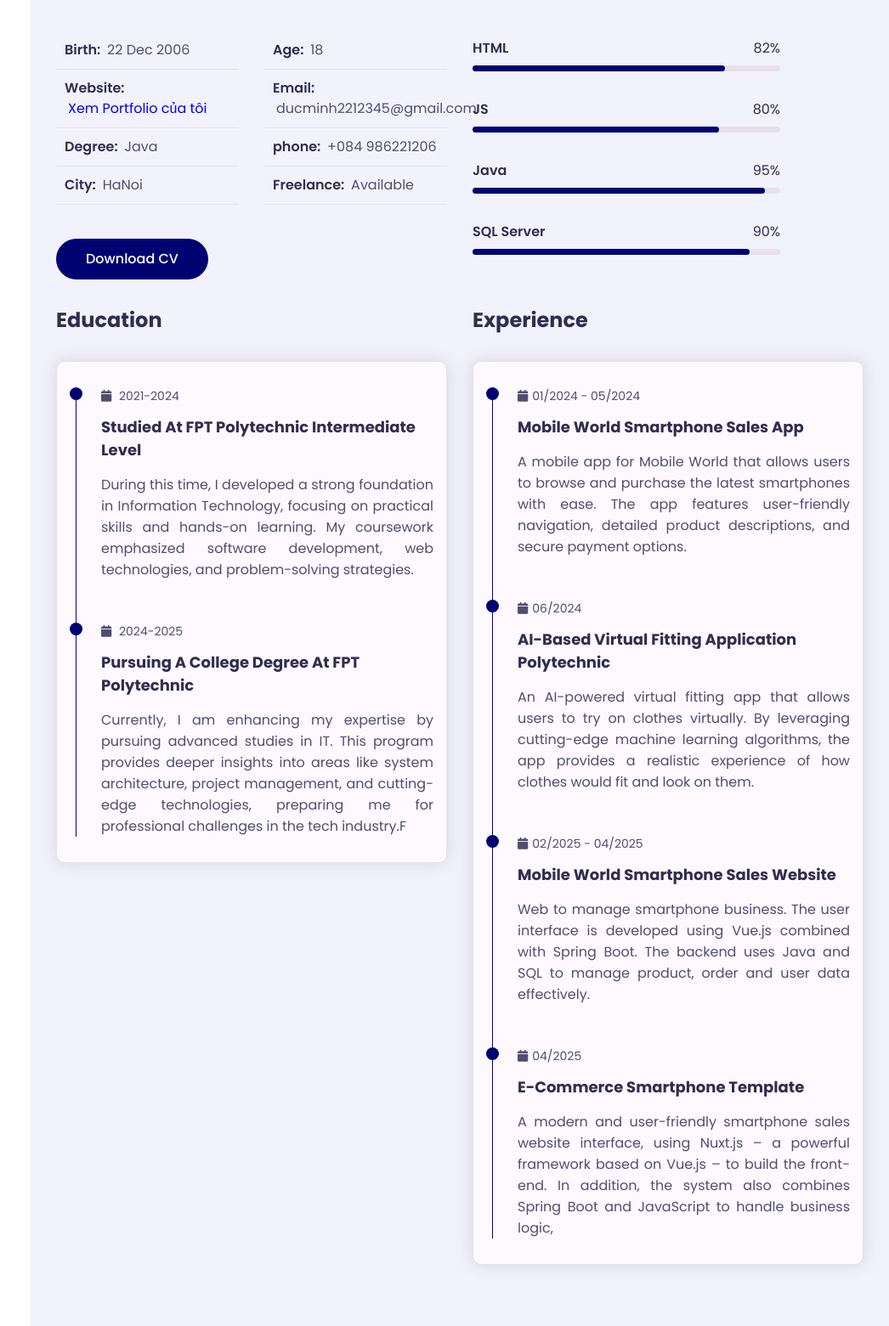
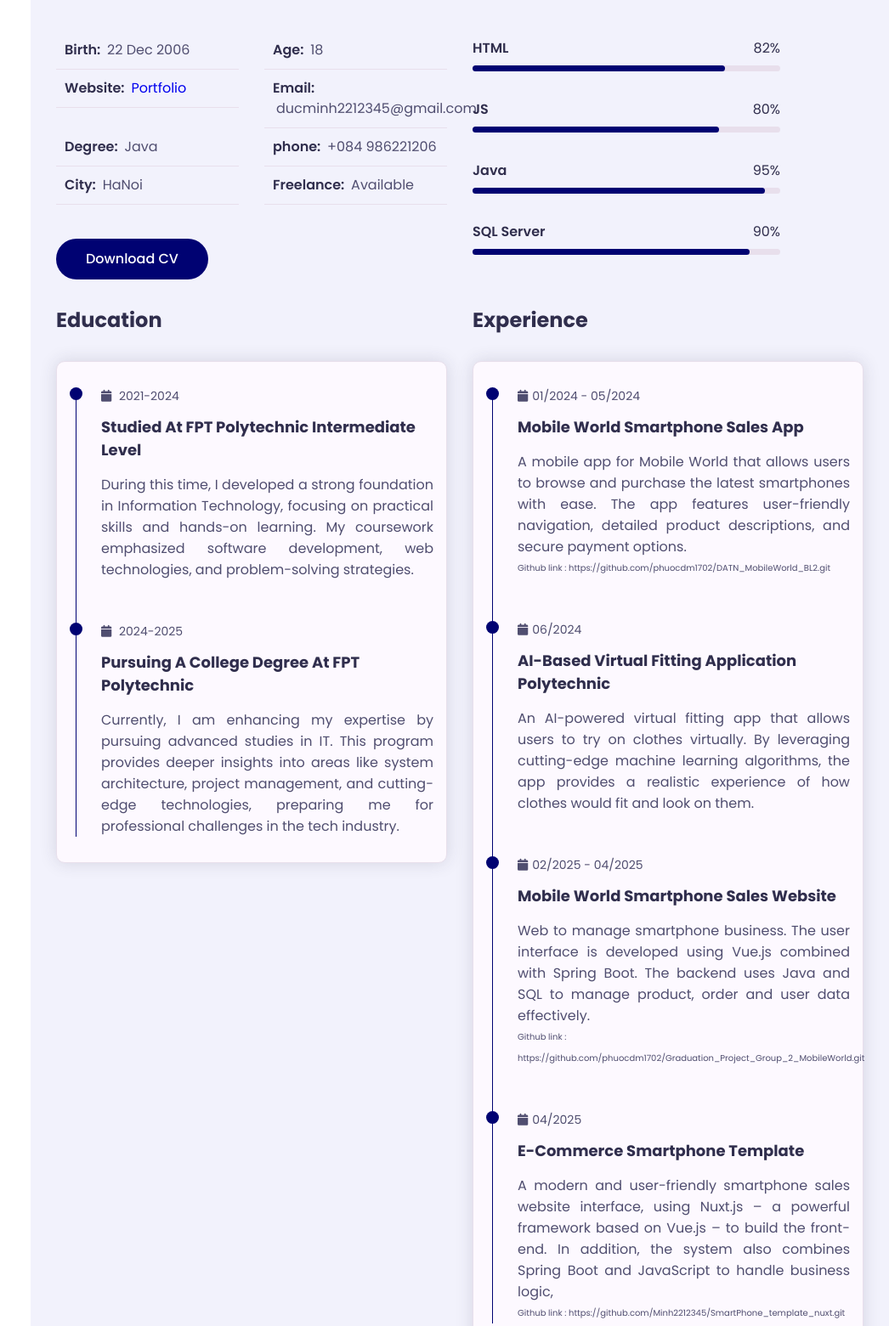
Before and after one commit to Minh2212345/M_Portfolio, a plain HTML site: page index.html in a window 1280 px wide. Shown: the part 871-2432 px from the top of the page at 85% size, without its empty margins (234-1280 px from the left). Drawn offline with nearby package versions, Linux system fonts and the light colour scheme.

Commit message:
Update ava

```diff
--- a/css/style.css
+++ b/css/style.css
@@ -540,6 +540,13 @@ h3.my-profession {
   color: var(--text-black-700);
 }
 
+.about .about-content .timeline .timeline-git {
+  line-height: 25px;
+  font-size: 10px;
+  text-align: left;
+  color: var(--text-black-700);
+}
+
 /* Service */
 .service .container {
   padding-bottom: 40px;
@@ -782,6 +789,10 @@ height: 140px;
     overflow-wrap: break-word;
     max-width: 100%;
   }
+  .about .about-content .timeline .timeline-git {
+    font-size: 6x;
+    text-align: left;
+  }
 }
 
 @media(max-width:767px){
@@ -802,4 +813,9 @@ height: 140px;
     overflow-wrap: break-word;
     max-width: 100%;
   }
+
+  .about .about-content .timeline .timeline-git {
+    font-size: 6px;
+    text-align: left;
+  }
 }
--- a/index.html
+++ b/index.html
@@ -118,7 +118,7 @@
                                             <p>Age: <span>18</span></p>
                                         </div>
                                         <div class="info-item padd-15">
-                                            <p>Website: <span><a href="https://minh2212345.github.io/M_Portfolio/" target="_blank">Xem Portfolio của tôi</a></span></p>
+                                            <p>Website: <span><a href="https://minh2212345.github.io/M_Portfolio/" target="_blank">Portfolio</a></span></p>
                                         </div>
                                         <div class="info-item padd-15">
                                             <p>Email: <span>ducminh2212345@gmail.com</span></p>
@@ -213,7 +213,7 @@
                                                         studies in IT. This program provides deeper insights into
                                                         areas like system architecture, project management, and
                                                         cutting-edge technologies, preparing me for professional
-                                                        challenges in the tech industry.F
+                                                        challenges in the tech industry.
                                                     </p>
                                                 </div>
                                             </div>
@@ -238,6 +238,7 @@
                                                         user-friendly navigation, detailed product descriptions, and
                                                         secure payment options.
                                                     </p>
+                                                    <p class="timeline-git">Github link : https://github.com/phuocdm1702/DATN_MobileWorld_BL2.git</p>
                                                 </div>
                                                 <div class="timeline-item">
                                                     <div class="circle-dot"></div>
@@ -252,6 +253,7 @@
                                                         algorithms, the app provides a realistic experience of how
                                                         clothes would fit and look on them.
                                                     </p>
+
                                                 </div>
                                                 <div class="timeline-item">
                                                     <div class="circle-dot"></div>
@@ -266,6 +268,8 @@
                                                         uses Java and SQL to manage product, order and user data
                                                         effectively.
                                                     </p>
+                                                    <p class="timeline-git">Github link : https://github.com/phuocdm1702/Graduation_Project_Group_2_MobileWorld.git</p>
+
                                                 </div>
                                                 <div class="timeline-item">
                                                     <div class="circle-dot"></div>
@@ -279,6 +283,7 @@
                                                         the front-end. In addition, the system also combines Spring Boot
                                                         and JavaScript to handle business logic,
                                                     </p>
+                                                    <p class="timeline-git">Github link : https://github.com/Minh2212345/SmartPhone_template_nuxt.git</p>
                                                 </div>
                                             </div>
                                         </div>
```
Also changed, not shown: img/ava.jpg.
